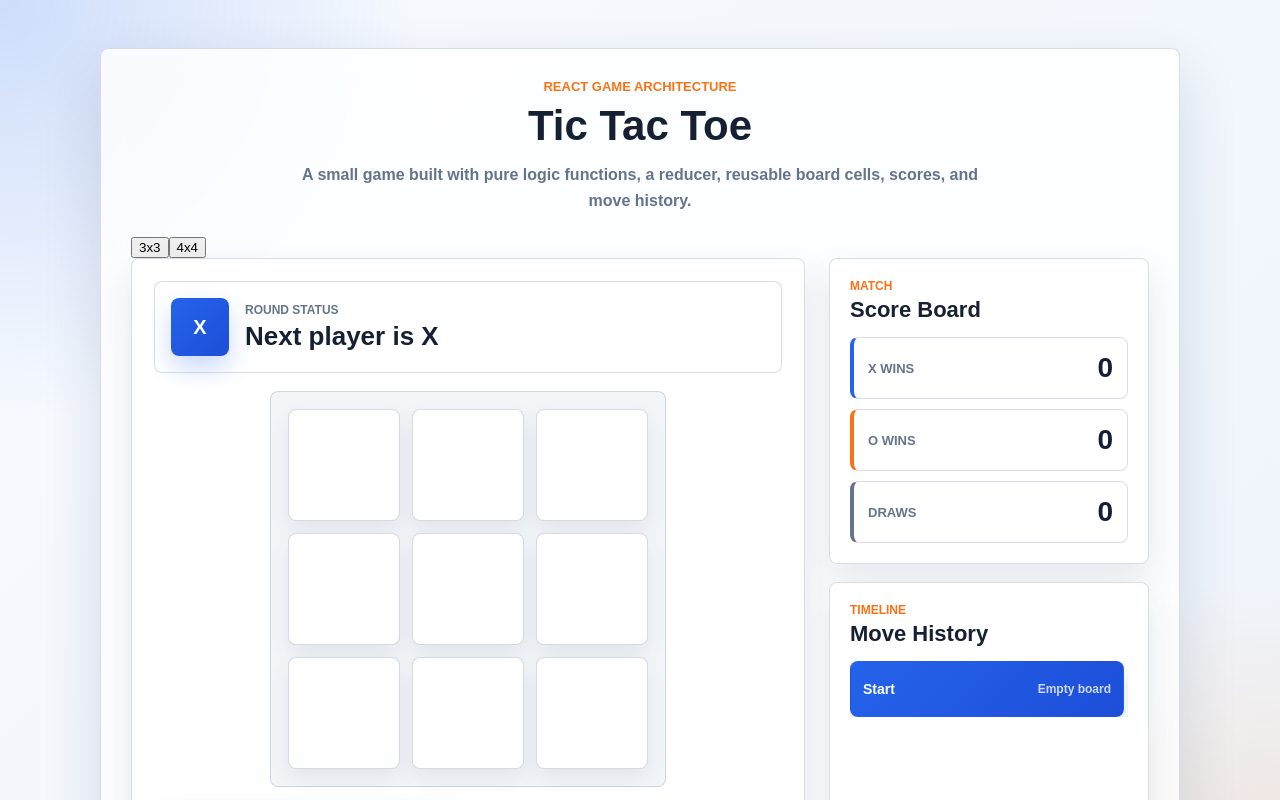
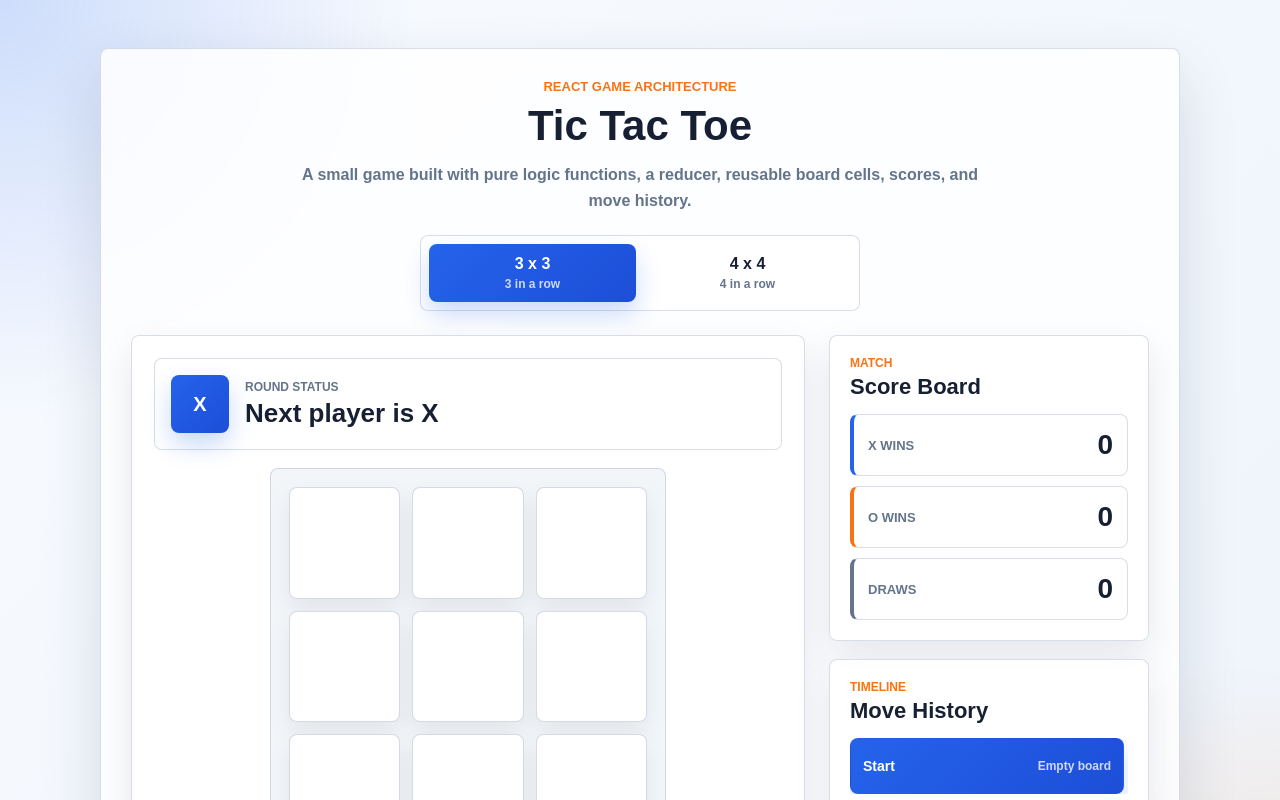
Before and after one commit to TanKaiYi0220/React-Practice-25-Projects, a React (Vite) app: page / in a window 1280 px wide. Shown: the top 800 px of the page. Built offline with nearby package versions, Linux system fonts and the light colour scheme.

Commit message:
feat: vibe coding for more practical design for 4x4 game mode

```diff
--- a/src/components/tic_tac_toe/GameBoard.jsx
+++ b/src/components/tic_tac_toe/GameBoard.jsx
@@ -1,18 +1,18 @@
 import React from 'react'
-import GameCell from './GameCell';
+import GameCell from './GameCell'
 
-function getBoardGridSize(gridSize=3) {
-    const boardClasses = ['gameBoard'];
+const GameBoard = ({ board, gameMode, winningCells, isGameOver, onPlay }) => {
+    const boardStyle = {
+        '--board-size': gameMode.boardSize
+    };
 
-    if (gridSize == 9) boardClasses.push('game3x3');
-    if (gridSize == 16) boardClasses.push('game4x4');
-
-    return boardClasses.join(' ');
-}
-
-const GameBoard = ({ board, gridSize, winningCells, isGameOver, onPlay }) => {
     return (
-        <div className={getBoardGridSize(gridSize)} role="grid" aria-label="Tic tac toe board">
+        <div
+            className="gameBoard"
+            data-board-size={gameMode.boardSize}
+            style={boardStyle}
+            role="grid"
+            aria-label={`${gameMode.label} tic tac toe board`}>
             {
                 board.map((value, index) => (
                     <GameCell
--- /dev/null
+++ b/src/components/tic_tac_toe/GameModeSelector.jsx
@@ -0,0 +1,27 @@
+import React from 'react'
+
+function getModeButtonClassName(modeId, selectedModeId) {
+    return modeId === selectedModeId ? 'modeButton activeModeButton' : 'modeButton';
+}
+
+const GameModeSelector = ({ modes, selectedModeId, onChangeMode }) => {
+    return (
+        <section className="gameModeSelector" aria-label="Choose game mode">
+            {
+                modes.map((mode) => (
+                    <button
+                        key={mode.id}
+                        type="button"
+                        className={getModeButtonClassName(mode.id, selectedModeId)}
+                        aria-pressed={mode.id === selectedModeId}
+                        onClick={() => { onChangeMode(mode.id) }}>
+                        <span>{mode.label}</span>
+                        <small>{mode.winLength} in a row</small>
+                    </button>
+                ))
+            }
+        </section>
+    )
+}
+
+export default GameModeSelector
--- a/src/components/tic_tac_toe/TicTacToe.jsx
+++ b/src/components/tic_tac_toe/TicTacToe.jsx
@@ -1,29 +1,31 @@
 import React, { useReducer } from 'react'
 import GameBoard from './GameBoard'
 import GameStatus from './GameStatus'
+import GameModeSelector from './GameModeSelector'
 import ScoreBoard from './ScoreBoard'
 import MoveHistory from './MoveHistory'
 import {
-    createInitialState,
+    GAME_MODE_OPTIONS,
+    createDefaultState,
     gameReducer,
+    getCurrentBoard,
+    getCurrentGameMode,
     getCurrentPlayer,
-    getCurrentBoard,
     getRoundResult,
-    getStatusText,
-    getGridSize,
-} from "./gameLogic"
+    getStatusText
+} from './gameLogic'
 import "./style.css"
 
 const TicTacToe = () => {
-    const [gameState, dispatch] = useReducer(gameReducer, undefined, createInitialState)
+    const [gameState, dispatch] = useReducer(gameReducer, undefined, createDefaultState)
 
+    const gameMode = getCurrentGameMode(gameState);
     const board = getCurrentBoard(gameState);
     const currentPlayer = getCurrentPlayer(gameState);
-    const roundResult = getRoundResult(board);
-    const statusText = getStatusText(board, currentPlayer);
+    const roundResult = getRoundResult(board, gameState.modeId);
+    const statusText = getStatusText(board, currentPlayer, gameState.modeId);
     const winningCells = roundResult?.winningCells || [];
     const isGameOver = Boolean(roundResult);
-    const gridSize = getGridSize();
 
     function handleCellClicked(index) {
         dispatch({ type: 'play', index });
@@ -41,12 +43,8 @@ const TicTacToe = () => {
         dispatch({ type: 'resetMatch' });
     }
 
-    function handle3X3Game(){
-        dispatch({type: 'create3X3'});
-    }
-
-    function handle4X4Game(){
-        dispatch({type: 'create4X4'});
+    function handleChangeMode(modeId) {
+        dispatch({ type: 'changeMode', modeId });
     }
 
     return (
@@ -60,10 +58,11 @@ const TicTacToe = () => {
                     </p>
                 </div>
 
-                <div className="gameMode">
-                    <button onClick={() => {handle3X3Game()}} className="game3X3Button">3x3</button>
-                    <button onClick={() => {handle4X4Game()}} className="game4X4Button">4x4</button>
-                </div>
+                <GameModeSelector
+                    modes={GAME_MODE_OPTIONS}
+                    selectedModeId={gameState.modeId}
+                    onChangeMode={handleChangeMode}
+                />
 
                 <div className="gameLayout">
                     <main className="playArea">
@@ -75,7 +74,7 @@ const TicTacToe = () => {
 
                         <GameBoard
                             board={board}
-                            gridSize={gridSize}
+                            gameMode={gameMode}
                             winningCells={winningCells}
                             isGameOver={isGameOver}
                             onPlay={handleCellClicked}
--- a/src/components/tic_tac_toe/gameLogic.js
+++ b/src/components/tic_tac_toe/gameLogic.js
@@ -1,63 +1,141 @@
 export const EMPTY_CELL = '';
 export const PLAYER_X = 'X';
 export const PLAYER_O = 'O';
-export var BOARD_LENGTH = 9;
+export const DEFAULT_GAME_MODE_ID = 'threeByThree';
 
-export var WINNING_PATTERNS = [
-    [0, 1, 2],
-    [3, 4, 5],
-    [6, 7, 8],
-    [0, 3, 6],
-    [1, 4, 7],
-    [2, 5, 8],
-    [0, 4, 8],
-    [2, 4, 6]
-];
+export const GAME_MODES = {
+    threeByThree: {
+        id: 'threeByThree',
+        label: '3 x 3',
+        boardSize: 3,
+        winLength: 3
+    },
+    fourByFour: {
+        id: 'fourByFour',
+        label: '4 x 4',
+        boardSize: 4,
+        winLength: 4
+    }
+};
 
-export function createEmptyBoard() {
-    return Array(BOARD_LENGTH).fill(EMPTY_CELL);
+export const GAME_MODE_OPTIONS = Object.values(GAME_MODES);
+
+export function getGameMode(modeId) {
+    const gameMode = GAME_MODES[modeId];
+
+    if (!gameMode) {
+        throw new Error(`Unknown game mode: ${modeId}`);
+    }
+
+    return gameMode;
 }
 
-export function createInitialState() {
+export function getCellCount(gameMode) {
+    return gameMode.boardSize * gameMode.boardSize;
+}
+
+export function createEmptyBoard(gameMode) {
+    return Array(getCellCount(gameMode)).fill(EMPTY_CELL);
+}
+
+export function createEmptyScores() {
     return {
-        history: [createEmptyBoard()],
+        X: 0,
+        O: 0,
+        draws: 0
+    };
+}
+
+export function createInitialState(modeId) {
+    const gameMode = getGameMode(modeId);
+
+    return {
+        modeId: gameMode.id,
+        history: [createEmptyBoard(gameMode)],
         currentMove: 0,
-        scores: {
-            X: 0,
-            O: 0,
-            draws: 0
-        },
+        scores: createEmptyScores(),
         scoredResult: null
     };
+}
+
+export function createDefaultState() {
+    return createInitialState(DEFAULT_GAME_MODE_ID);
 }
 
 export function getCurrentBoard(state) {
     return state.history[state.currentMove];
 }
 
-export function getNextPlayer(player) {
-    return player === PLAYER_X ? PLAYER_O : PLAYER_X;
+export function getCurrentGameMode(state) {
+    return getGameMode(state.modeId);
 }
 
 export function getCurrentPlayer(state) {
     return state.currentMove % 2 === 0 ? PLAYER_X : PLAYER_O;
 }
 
-export function getGridSize() {
-    return BOARD_LENGTH;
+export function getBoardIndex(rowIndex, columnIndex, boardSize) {
+    return rowIndex * boardSize + columnIndex;
 }
 
-export function getWinnerInfo3x3(board) {
-    for (let i = 0; i < WINNING_PATTERNS.length; i++) {
-        const winningCells = WINNING_PATTERNS[i];
-        const [firstIndex, secondIndex, thirdIndex] = winningCells;
-        const firstCell = board[firstIndex];
+export function isInsideBoard(rowIndex, columnIndex, boardSize) {
+    return (
+        rowIndex >= 0 &&
+        rowIndex < boardSize &&
+        columnIndex >= 0 &&
+        columnIndex < boardSize
+    );
+}
 
-        if (
-            firstCell !== EMPTY_CELL &&
-            firstCell === board[secondIndex] &&
-            firstCell === board[thirdIndex]
-        ) {
+export function createWinningPatterns(boardSize, winLength) {
+    const directions = [
+        { rowStep: 0, columnStep: 1 },
+        { rowStep: 1, columnStep: 0 },
+        { rowStep: 1, columnStep: 1 },
+        { rowStep: 1, columnStep: -1 }
+    ];
+
+    const patterns = [];
+
+    for (let directionIndex = 0; directionIndex < directions.length; directionIndex++) {
+        const { rowStep, columnStep } = directions[directionIndex];
+
+        for (let rowIndex = 0; rowIndex < boardSize; rowIndex++) {
+            for (let columnIndex = 0; columnIndex < boardSize; columnIndex++) {
+                const endRowIndex = rowIndex + rowStep * (winLength - 1);
+                const endColumnIndex = columnIndex + columnStep * (winLength - 1);
+
+                if (!isInsideBoard(endRowIndex, endColumnIndex, boardSize)) continue;
+
+                const pattern = [];
+
+                for (let offset = 0; offset < winLength; offset++) {
+                    const nextRowIndex = rowIndex + rowStep * offset;
+                    const nextColumnIndex = columnIndex + columnStep * offset;
+                    pattern.push(getBoardIndex(nextRowIndex, nextColumnIndex, boardSize));
+                }
+
+                patterns.push(pattern);
+            }
+        }
+    }
+
+    return patterns;
+}
+
+export function getWinnerInfo(board, modeId) {
+    const gameMode = getGameMode(modeId);
+    const winningPatterns = createWinningPatterns(gameMode.boardSize, gameMode.winLength);
+
+    for (let i = 0; i < winningPatterns.length; i++) {
+        const winningCells = winningPatterns[i];
+        const firstCell = board[winningCells[0]];
+
+        if (firstCell === EMPTY_CELL) continue;
+
+        const hasWinningLine = winningCells.every((cellIndex) => board[cellIndex] === firstCell);
+
+        if (hasWinningLine) {
             return {
                 winner: firstCell,
                 winningCells
@@ -68,42 +146,16 @@ export function getWinnerInfo3x3(board) {
     return null;
 }
 
-export function getWinnerInfo4x4(board) {
-    for (let i = 0; i < WINNING_PATTERNS.length; i++) {
-        const winningCells = WINNING_PATTERNS[i];
-        const [firstIndex, secondIndex, thirdIndex, forthIndex] = winningCells;
-        const firstCell = board[firstIndex];
-
-        if (
-            firstCell !== EMPTY_CELL &&
-            firstCell === board[secondIndex] &&
-            firstCell === board[thirdIndex] &&
-            firstCell === board[forthIndex]
-        ) {
-            return {
-                winner: firstCell,
-                winningCells
-            };
-        }
-    }
-
-    return null;
-}
-
-export function getWinnerInfo(board) {
-    return (BOARD_LENGTH == 9) ? getWinnerInfo3x3(board) : getWinnerInfo4x4(board);
-}
-
 export function getIsBoardFull(board) {
     return board.every((cell) => cell !== EMPTY_CELL);
 }
 
-export function getIsDraw(board) {
-    return !getWinnerInfo(board) && getIsBoardFull(board);
+export function getIsDraw(board, modeId) {
+    return !getWinnerInfo(board, modeId) && getIsBoardFull(board);
 }
 
-export function getRoundResult(board) {
-    const winnerInfo = getWinnerInfo(board);
+export function getRoundResult(board, modeId) {
+    const winnerInfo = getWinnerInfo(board, modeId);
 
     if (winnerInfo) {
         return {
@@ -113,7 +165,7 @@ export function getRoundResult(board) {
         };
     }
 
-    if (getIsDraw(board)) {
+    if (getIsDraw(board, modeId)) {
         return {
             type: 'draw'
         };
@@ -122,8 +174,8 @@ export function getRoundResult(board) {
     return null;
 }
 
-export function getStatusText(board, currentPlayer) {
-    const roundResult = getRoundResult(board);
+export function getStatusText(board, currentPlayer, modeId) {
+    const roundResult = getRoundResult(board, modeId);
 
     if (roundResult?.type === 'winner') {
         return `${roundResult.winner} wins this round`;
@@ -169,10 +221,11 @@ export function removeScore(scores, roundResult) {
 }
 
 export function applyMove(state, index) {
+    const gameMode = getCurrentGameMode(state);
     const board = getCurrentBoard(state);
-    const currentResult = getRoundResult(board);
+    const currentResult = getRoundResult(board, state.modeId);
 
-    if (!Number.isInteger(index) || index < 0 || index >= BOARD_LENGTH) return state;
+    if (!Number.isInteger(index) || index < 0 || index >= getCellCount(gameMode)) return state;
     if (currentResult || board[index] !== EMPTY_CELL) return state;
 
     const currentPlayer = getCurrentPlayer(state);
@@ -180,7 +233,7 @@ export function applyMove(state, index) {
     nextBoard[index] = currentPlayer;
 
     const nextHistory = [...state.history.slice(0, state.currentMove + 1), nextBoard];
-    const nextResult = getRoundResult(nextBoard);
+    const nextResult = getRoundResult(nextBoard, state.modeId);
     const nextScores = nextResult ? addScore(state.scores, nextResult) : state.scores;
 
     return {
@@ -198,7 +251,7 @@ export function jumpToMove(state, moveIndex) {
     }
 
     const targetBoard = state.history[moveIndex];
-    const targetResult = getRoundResult(targetBoard);
+    const targetResult = getRoundResult(targetBoard, state.modeId);
     const scoresWithoutCurrentResult = state.scoredResult
         ? removeScore(state.scores, state.scoredResult)
         : state.scores;
@@ -215,55 +268,26 @@ export function jumpToMove(state, moveIndex) {
 }
 
 export function restartRound(state) {
+    const gameMode = getCurrentGameMode(state);
+
     return {
         ...state,
-        history: [createEmptyBoard()],
+        history: [createEmptyBoard(gameMode)],
         currentMove: 0,
         scoredResult: null
     };
 }
 
-export function resetMatch() {
-    return createInitialState();
+export function resetMatch(state) {
+    return createInitialState(state.modeId);
 }
 
-export function create3X3(state) {
-    BOARD_LENGTH = 9;
-    WINNING_PATTERNS = [
-        [0, 1, 2],
-        [3, 4, 5],
-        [6, 7, 8],
-        [0, 3, 6],
-        [1, 4, 7],
-        [2, 5, 8],
-        [0, 4, 8],
-        [2, 4, 6]
-    ];
+export function changeMode(state, modeId) {
+    const gameMode = getGameMode(modeId);
 
-    return restartRound(state);
-}
+    if (state.modeId === gameMode.id) return state;
 
-export function create4X4(state) {
-    BOARD_LENGTH = 16;
-    WINNING_PATTERNS = [
-        // Rows
-        [0, 1, 2, 3],
-        [4, 5, 6, 7],
-        [8, 9, 10, 11],
-        [12, 13, 14, 15],
-
-        // Columns
-        [0, 4, 8, 12],
-        [1, 5, 9, 13],
-        [2, 6, 10, 14],
-        [3, 7, 11, 15],
-
-        // Diagonals
-        [0, 5, 10, 15],
-        [3, 6, 9, 12],
-    ];
-
-    return restartRound(state);
+    return createInitialState(gameMode.id);
 }
 
 export function gameReducer(state, action) {
@@ -275,11 +299,9 @@ export function gameReducer(state, action) {
         case 'restartRound':
             return restartRound(state);
         case 'resetMatch':
-            return resetMatch();
-        case 'create3X3':
-            return create3X3(state);
-        case 'create4X4':
-            return create4X4(state);
+            return resetMatch(state);
+        case 'changeMode':
+            return changeMode(state, action.modeId);
         default:
             return state;
     }
--- a/src/components/tic_tac_toe/style.css
+++ b/src/components/tic_tac_toe/style.css
@@ -17,7 +17,6 @@ body {
   --accent-soft: rgba(37, 99, 235, 0.1);
   --x-color: #2563eb;
   --o-color: #f97316;
-  --o-soft: rgba(249, 115, 22, 0.12);
   --draw-color: #64748b;
   --shadow: rgba(24, 39, 75, 0.14);
 
@@ -51,7 +50,7 @@ body {
 }
 
 .gameHeader {
-  margin-bottom: 24px;
+  margin-bottom: 22px;
   text-align: center;
 }
 
@@ -78,6 +77,63 @@ body {
   font-size: 16px;
   font-weight: 600;
   line-height: 1.6;
+}
+
+.gameModeSelector {
+  width: 440px;
+  max-width: 100%;
+  margin: 0 auto 24px;
+  padding: 8px;
+  display: grid;
+  grid-template-columns: repeat(2, 1fr);
+  gap: 8px;
+  background: rgba(255, 255, 255, 0.72);
+  border: 1px solid var(--border);
+  border-radius: 8px;
+}
+
+.modeButton {
+  min-height: 58px;
+  padding: 8px 12px;
+  color: var(--text);
+  font: inherit;
+  cursor: pointer;
+  background: transparent;
+  border: 0;
+  border-radius: 8px;
+  transition: transform 180ms ease, background 180ms ease, box-shadow 180ms ease;
+}
+
+.modeButton:hover {
+  transform: translateY(-2px);
+  background: rgba(37, 99, 235, 0.08);
+}
+
+.modeButton span,
+.modeButton small {
+  display: block;
+}
+
+.modeButton span {
+  font-size: 16px;
+  font-weight: 900;
+}
+
+.modeButton small {
+  margin-top: 4px;
+  color: var(--muted);
+  font-size: 12px;
+  font-weight: 800;
+}
+
+.activeModeButton {
+  color: #ffffff;
+  background: linear-gradient(135deg, var(--accent), var(--accent-dark));
+  box-shadow: 0 12px 24px rgba(37, 99, 235, 0.24);
+}
+
+.activeModeButton small {
+  color: rgba(255, 255, 255, 0.78);
 }
 
 .gameLayout {
@@ -167,29 +223,21 @@ body {
   margin: 0 auto;
   padding: 18px;
   display: grid;
-  grid-template-columns: repeat(3, 112px);
-  grid-template-rows: repeat(3, 112px);
+  grid-template-columns: repeat(var(--board-size), 1fr);
+  grid-template-rows: repeat(var(--board-size), 1fr);
   gap: 12px;
-  justify-content: center;
-  align-content: center;
   background: var(--board-bg);
   border: 1px solid var(--border);
   border-radius: 8px;
 }
 
-.gameBoard.game3x3 {
-  grid-template-columns: repeat(3, 112px);
-  grid-template-rows: repeat(3, 112px);
-}
-
-.gameBoard.game4x4 {
-  grid-template-columns: repeat(4, 72px);
-  grid-template-rows: repeat(4, 72px);
+.gameBoard[data-board-size="4"] {
+  gap: 10px;
 }
 
 .gameCell {
-  width: 112px;
-  height: 112px;
+  width: 100%;
+  height: 100%;
   padding: 0;
   display: flex;
   align-items: center;
@@ -205,6 +253,10 @@ body {
   border-radius: 8px;
   box-shadow: 0 10px 22px rgba(24, 39, 75, 0.08);
   transition: transform 180ms ease, box-shadow 180ms ease, border-color 180ms ease, background 180ms ease;
+}
+
+.gameBoard[data-board-size="4"] .gameCell {
+  font-size: 42px;
 }
 
 .gameCell:hover:not(:disabled) {
```
